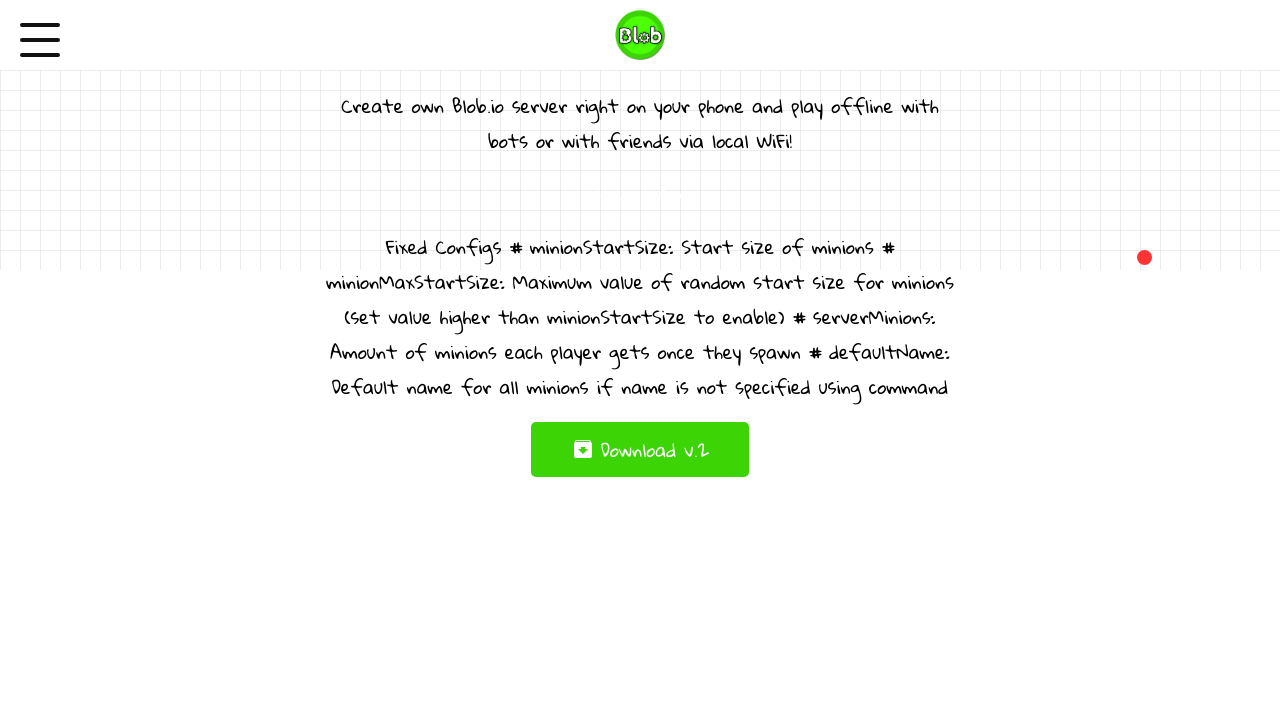
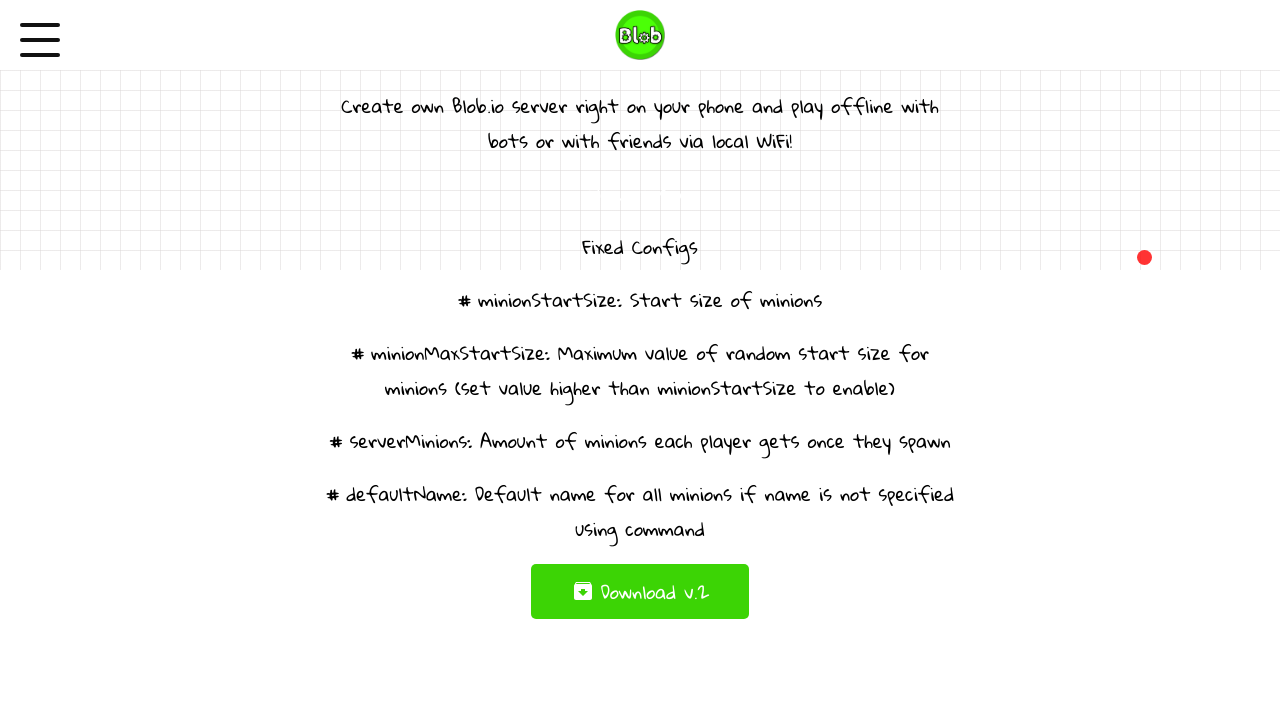
Before and after one commit to Valdex/Client, a plain HTML site: page index.html in a window 1280 px wide. Drawn offline with nearby package versions, Linux system fonts and the light colour scheme.

Commit message:
Update index.html

```diff
--- a/index.html
+++ b/index.html
@@ -55,11 +55,11 @@
 			<p>Create own Blob.io server right on your phone and play offline with bots or with friends via local WiFi!
 			</p>
 			<p><a>New version</a></p>
-			<p>Fixed Configs
-# minionStartSize: Start size of minions
-# minionMaxStartSize: Maximum value of random start size for minions (set value higher than minionStartSize to enable)
-# serverMinions: Amount of minions each player gets once they spawn
-# defaultName: Default name for all minions if name is not specified using command</p>
+			<p>Fixed Configs</p>
+			<p># minionStartSize: Start size of minions</p>
+			<p># minionMaxStartSize: Maximum value of random start size for minions (set value higher than minionStartSize to enable)</p>
+			<p># serverMinions: Amount of minions each player gets once they spawn</p>
+			<p># defaultName: Default name for all minions if name is not specified using command</p>
 			<a href="https://github.com/Valdex/valdex.github.io/raw/master/MinionBlobServer.apk" download>
 				<div class="ripplelink btn__green">
 					<svg class="svg__icons">
```
